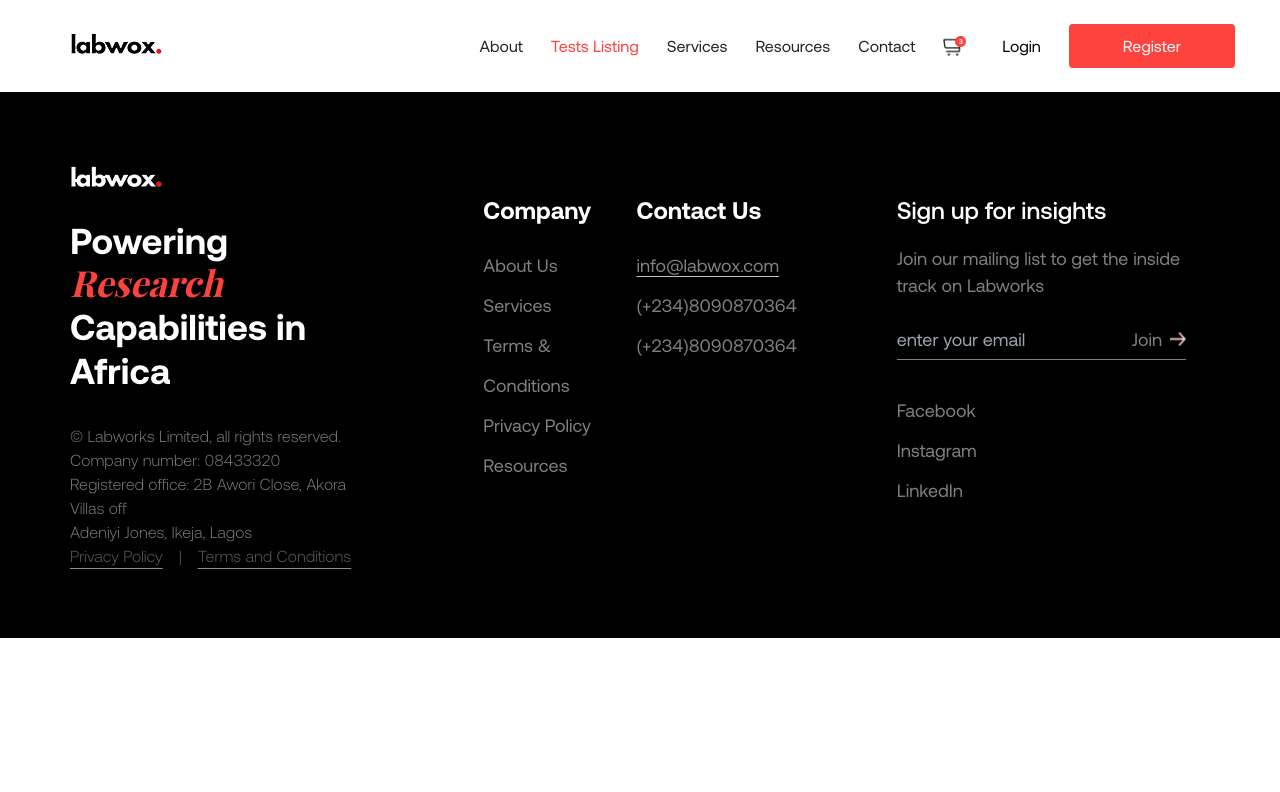
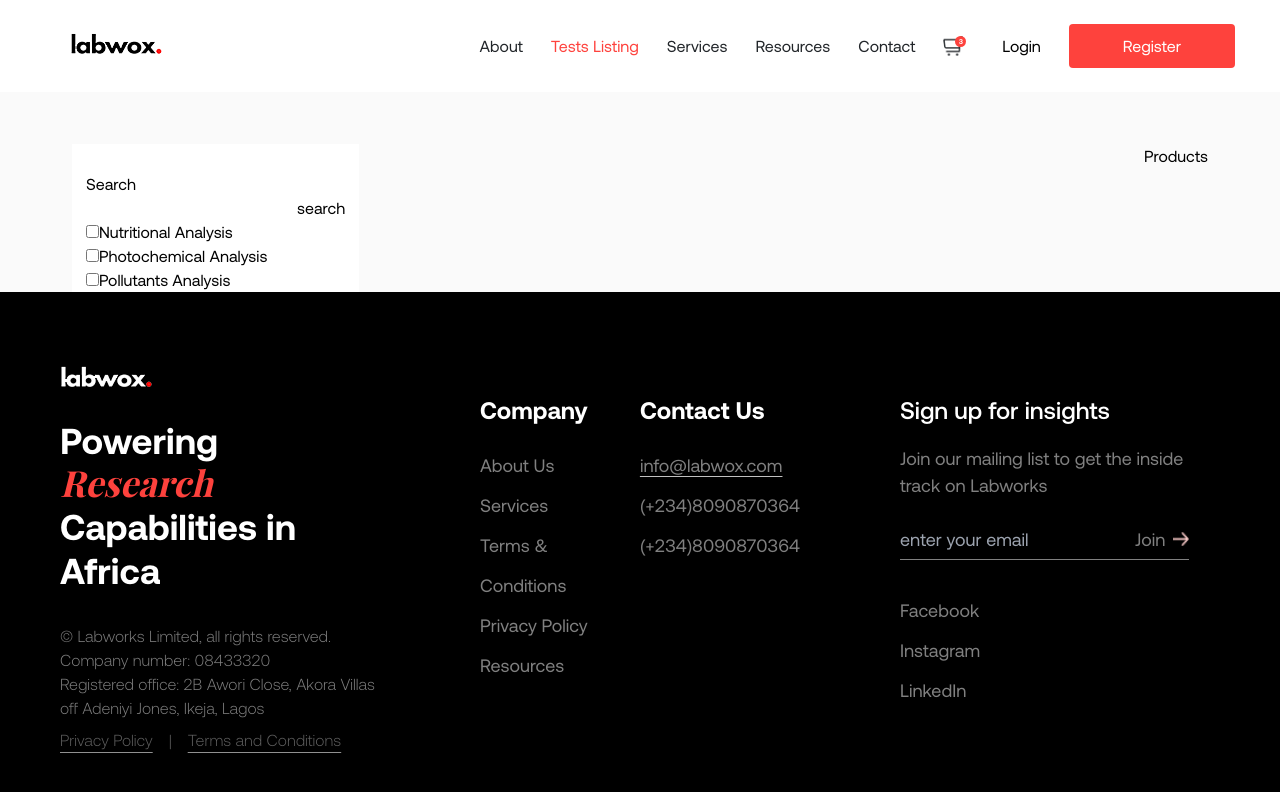
Before and after one commit to A-believer/Labwox, a React (Vite) app: page /testlisting in a window 1280 px wide. Shown: the top 792 px of the page. Built offline with nearby package versions, Linux system fonts and the light colour scheme; a web font is replaced by a local one.

Commit message:
hero section update

```diff
--- a/src/components/CoreValues.jsx
+++ b/src/components/CoreValues.jsx
@@ -3,7 +3,7 @@ import { Header, Values } from "../utils"
 
 const CoreValues = () => {
   return (
-    <div className="lg:bg-blackii bg-black lg:px-[115px] px-[22px] lg:pt-[80px] pt-[46px] lg:pb-[80px] pb-[50px]">
+    <div className="lg:bg-blackii bg-black lg:px-[100px] px-[20px] lg:pt-[80px] pt-[46px] lg:pb-[80px] pb-[50px]">
       <div className="lg:w-1/2 w-full mb-10">
         <Header text1={`Our`} text2={`Core Values`} tColor={`white`} />
         <p className="lg:text-lg text-xs text-grey mt-6">We are committed to providing the best possible care for our young patients, and we believe that the following values are essential to achieving that goal:</p>
--- a/src/components/Footer.jsx
+++ b/src/components/Footer.jsx
@@ -7,7 +7,7 @@ const Footer = () => {
 
   const location = useLocation()
   return (
-    <footer className={`font-aeon lg:px-[70px] px-[24px] lg:pt-[70px] pt-[24px] lg:pb-[70px] pb-[24px] bg-black flex flex-col ${(location.pathname === "/login" || location.pathname === "/register" || location.pathname === "/forgotpassword") ? "hidden": "block"}`}>
+    <footer className={`font-aeon lg:px-[60px] px-[20px] lg:pt-[70px] pt-[24px] lg:pb-[70px] pb-[24px] bg-black flex flex-col ${(location.pathname === "/login" || location.pathname === "/register" || location.pathname === "/forgotpassword") ? "hidden": "block"}`}>
 
       {/* Logo */}
       <div className="w-[93px] h-[34px]">
@@ -20,15 +20,15 @@ const Footer = () => {
         <div className="w-full">
 
         {/* Header */}
-            <h1 className=" font-aeon lg:text-[36px] text-[24px] lg:leading-[43.2px] leading-[28.8px] font-bold text-white lg:w-full w-3/4 lg:mb-[33px] mb-[45px] lg:mt-[22px] mt-[24px] lg:pr-[10px] pr-0">Powering <span className="text-orange italic font-fair font">Research</span> Capabilities in Africa</h1>
+            <h1 className=" font-aeon lg:text-[36px] text-[24px] lg:leading-[43.2px] leading-[28.8px] font-bold text-white w-full lg:mb-[33px] mb-[45px] lg:mt-[22px] mt-[24px] lg:pr-[10px] pr-0">Powering <span className="text-orange italic font-fair font">Research</span> Capabilities in Africa</h1>
 
           {/* Address   */}
           <div className="text-white/50 lg:text-base text-sm leading-[24px] font-normal gap-y-4">
             <p className="font-light ">© Labworks Limited, all rights reserved. <br />
               Company number: 08433320 <br />
-              Registered office: 2B Awori Close, Akora Villas off <br />
+              Registered office: 2B Awori Close, Akora Villas off
               Adeniyi Jones, Ikeja, Lagos</p>
-            <p className="font-thin opacity-75">
+            <p className="font-thin opacity-75 mt-2">
               <span className="underline underline-offset-[6px] hover:decoration-double ease-linear duration-1000"><a href="#privacy">Privacy Policy</a></span>
               <span className="mx-4">|</span>
               <span className="underline underline-offset-[6px] hover:decoration-double ease-linear duration-1000"><a href="#terms">Terms and Conditions</a></span>
@@ -37,7 +37,7 @@ const Footer = () => {
         </div>
 
 
-        <div className="flex lg:flex-row flex-col gap-x-[30px] gap-y-[60px] w-full justify-between mt-[100px] lg:mt-0">
+        <div className="flex lg:flex-row flex-col gap-x-[25px] gap-y-[60px] w-full justify-between mt-[80px] lg:mt-0">
             {/* Second Footer Section */}
           <div className="">
             <p className="text-white lg:text-[24px] font-bold lg:leading-[28.8px] mb-[20px]">Company</p>
--- /dev/null
+++ b/src/components/ProductSidebar.jsx
@@ -0,0 +1,31 @@
+import { category } from "../data/data"
+
+
+// eslint-disable-next-line react/prop-types
+const ProductSidebar = ({ checked, onChange }) => {
+
+
+
+  return (
+      <section className="bg-white lg:pt-7 pt-0 lg:px-[14px] px-0">
+         <p>Search</p>
+          <div>
+              <input type="text" />
+              <button type="button">search</button>
+         </div>
+          <div>
+              {category.map((cat, i) => (
+                  <div key={i}>
+                      <label htmlFor="">
+                          <input type="checkbox" className="indeterminate:bg-grey checked:bg-orange"  checked={checked}
+        onChange={onChange} />
+                          {cat}
+                      </label>
+                  </div>
+              ))}
+         </div>
+    </section>
+  )
+}
+
+export default ProductSidebar
--- /dev/null
+++ b/src/components/Products.jsx
@@ -0,0 +1,9 @@
+
+
+const Products = () => {
+  return (
+    <div>Products</div>
+  )
+}
+
+export default Products
--- a/src/components/index.js
+++ b/src/components/index.js
@@ -18,3 +18,5 @@ export { default as Service } from "./Service.jsx"
 export { default as Hero_Services } from "./Hero_Services.jsx"
 export { default as Hero_Resources } from "./Hero_Resources.jsx"
 export { default as ContactForm } from "./ContactForm.jsx"
+export { default as Products } from "./Products.jsx"
+export { default as ProductSidebar } from "./ProductSidebar.jsx"
--- a/src/data/data.js
+++ b/src/data/data.js
@@ -201,3 +201,35 @@ export const contactapi = [
     h: 6
   },
 ]
+
+export const category = ["Nutritional Analysis", "Photochemical Analysis", "Pollutants Analysis"]
+
+export const productsapi = [
+  {
+    id: "VIT1Q1",
+    name: "Analysis of Vitamins in Food and Drinks",
+    price: "#25,000.00",
+    category: "Nutritional Analysis",
+    parameter: "FAME",
+    feature: "1,1,1-Trichloroethane Bromochloromethane Bromobenzene+2-Chlorotoluene cis-1-3-Dichloropropene 1,2-Dibromomethane Naphthalene 1,1,2,2,Tetrechloroethane 1,2-dichlorobenzene+n-Butylbenzene 1,4-Dichlorobenzene Bromodichloromethane n-propylbenzene+tert-Butylbenzene 1,3-Dichlorobenzene Hexachlorobutadiene+1,2,4,-Trichlorobenzene m,p-Xylene Bromoform 1,2-Dichloropropane 1,2,3-Trichlorobenzene Dibromomethane 1,2-Dibromo-3-chloropropane Tetrachloroethene + 1,3-Dichloropropane 1,1,2-Trichloroethene+trans-1,3-Dichloropropane o-xylene+Styrene Chloroform 1,1-Dichloroethene Chlorobenzene Ethylbenzene cis-1,2-Dichloroethene+2,2-Dichloropropane Dibromochloromethane+1,3-Dichloropropane Methylene Chloride trans-1,2-Dichlorethene+1,1-Dichloroethane Trichloethene Carbon tetrachloride+1,1-Dichloropropene Benzene+1,2-Dichloroethane 1,2,3-Trichloropropane Isopropylbenzene 1,3,5-Trimethylbenzene+4-chlorotoluene",
+    equipment: "Agilent 1100 HPLC"
+  },
+   {
+    id: "VIT1Q2",
+    name: "Analysis of Vitamins in Food and Drinks",
+    price: "#20,000.00",
+    category: "Photochemical Analysis",
+    parameter: "FAME",
+    feature: "1,1,1-Trichloroethane Bromochloromethane Bromobenzene+2-Chlorotoluene cis-1-3-Dichloropropene 1,2-Dibromomethane Naphthalene 1,1,2,2,Tetrechloroethane 1,2-dichlorobenzene+n-Butylbenzene 1,4-Dichlorobenzene Bromodichloromethane n-propylbenzene+tert-Butylbenzene 1,3-Dichlorobenzene Hexachlorobutadiene+1,2,4,-Trichlorobenzene m,p-Xylene Bromoform 1,2-Dichloropropane 1,2,3-Trichlorobenzene Dibromomethane 1,2-Dibromo-3-chloropropane Tetrachloroethene + 1,3-Dichloropropane 1,1,2-Trichloroethene+trans-1,3-Dichloropropane o-xylene+Styrene Chloroform 1,1-Dichloroethene Chlorobenzene Ethylbenzene cis-1,2-Dichloroethene+2,2-Dichloropropane Dibromochloromethane+1,3-Dichloropropane Methylene Chloride trans-1,2-Dichlorethene+1,1-Dichloroethane Trichloethene Carbon tetrachloride+1,1-Dichloropropene Benzene+1,2-Dichloroethane 1,2,3-Trichloropropane Isopropylbenzene 1,3,5-Trimethylbenzene+4-chlorotoluene",
+    equipment: "Agilent 2200 HPLC"
+  },
+    {
+    id: "VIT1Q3",
+    name: "Analysis of Vitamins in Food and Drinks",
+    price: "#30,000.00",
+    category: "Pollutants Analysis",
+    parameter: "FAME",
+    feature: "1,1,1-Trichloroethane Bromochloromethane Bromobenzene+2-Chlorotoluene cis-1-3-Dichloropropene 1,2-Dibromomethane Naphthalene 1,1,2,2,Tetrechloroethane 1,2-dichlorobenzene+n-Butylbenzene 1,4-Dichlorobenzene Bromodichloromethane n-propylbenzene+tert-Butylbenzene 1,3-Dichlorobenzene Hexachlorobutadiene+1,2,4,-Trichlorobenzene m,p-Xylene Bromoform 1,2-Dichloropropane 1,2,3-Trichlorobenzene Dibromomethane 1,2-Dibromo-3-chloropropane Tetrachloroethene + 1,3-Dichloropropane 1,1,2-Trichloroethene+trans-1,3-Dichloropropane o-xylene+Styrene Chloroform 1,1-Dichloroethene Chlorobenzene Ethylbenzene cis-1,2-Dichloroethene+2,2-Dichloropropane Dibromochloromethane+1,3-Dichloropropane Methylene Chloride trans-1,2-Dichlorethene+1,1-Dichloroethane Trichloethene Carbon tetrachloride+1,1-Dichloropropene Benzene+1,2-Dichloroethane 1,2,3-Trichloropropane Isopropylbenzene 1,3,5-Trimethylbenzene+4-chlorotoluene",
+    equipment: "Agilent 2200 HPLC"
+  }
+]
--- a/src/main.jsx
+++ b/src/main.jsx
@@ -12,5 +12,4 @@ ReactDOM.createRoot(document.getElementById('root')).render(
     <App />
   </React.StrictMode>
   </BrowserRouter>
-
 )
--- a/src/pages/TestListing.jsx
+++ b/src/pages/TestListing.jsx
@@ -1,8 +1,33 @@
+import { useState } from "react";
+import { ProductSidebar, Products } from "../components"
+import { category, productsapi } from "../data/data";
 
 
 const TestListing = () => {
+  const [selectedCategories, setSelectedCategories] = useState([]);
+
+  const handleCategoryChange = (category) => {
+    if (selectedCategories.includes(category)) {
+      setSelectedCategories(selectedCategories.filter((c) => c !== category));
+    } else {
+      setSelectedCategories([...selectedCategories, category]);
+    }
+  };
+  const filteredProducts =
+    selectedCategories.length === 0
+      ? productsapi
+      : productsapi.filter((product) =>
+          selectedCategories.includes(product.category)
+        );
+
+
   return (
-    <main className="bg-whitebgii"></main>
+    <main className="bg-whitebgii flex lg:flex-row flex-col justify-between lg:px-[72px] pl-6 pr-4 lg:pt-[52px] pt-[31px]">
+      <div><ProductSidebar checked={selectedCategories.includes(category)}
+              onChange={() => handleCategoryChange(category)}/></div>
+      <div><Products/></div>
+
+    </main>
   )
 }
 
```
Also changed, not shown: src/components/Hero.jsx (+7 -6 lines).
